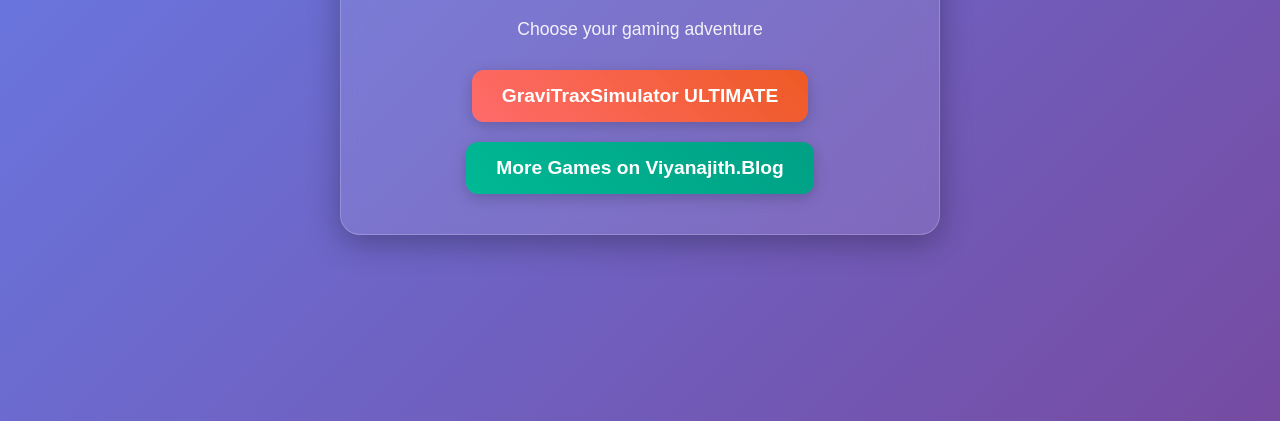
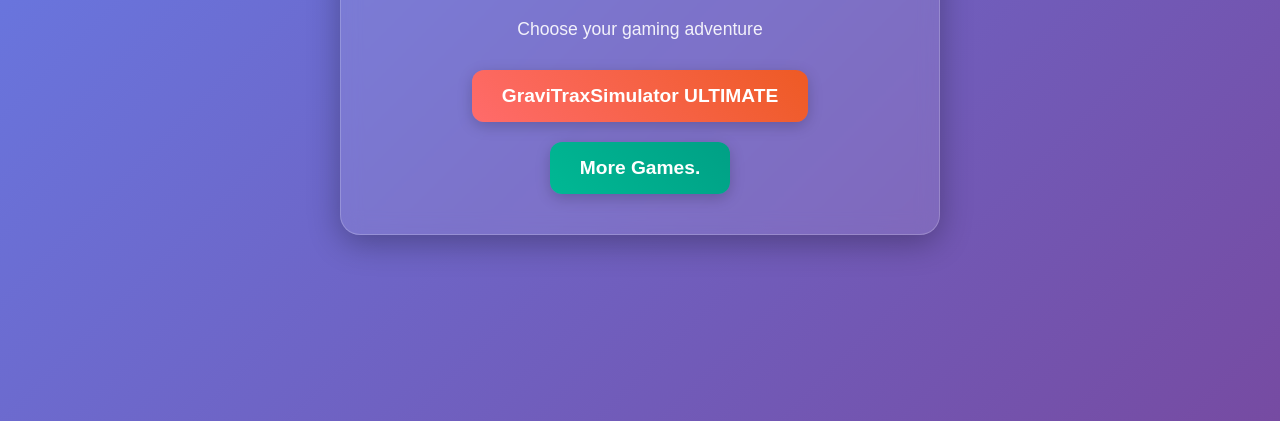
Before and after one commit to viyanajith/LTM-games, a plain HTML site: page mainscreen.html in a window 1280 px wide. Shown: the part 379-800 px from the top of the page. Drawn offline with Linux system fonts and the light colour scheme.

Commit message:
test something i gueesssssss

```diff
--- a/mainscreen.html
+++ b/mainscreen.html
@@ -128,8 +128,8 @@
           GraviTraxSimulator ULTIMATE
         </a>
 
-        <a href="https://viyanajith.blog/viyanajith-blog-games/" class="game-button external-button">
-          More Games on Viyanajith.Blog
+        <a href="https://viyanajith.github.io/stuff/mainscreen.html" class="game-button external-button">
+          More Games.
         </a>
       </div>
     </div>
```
